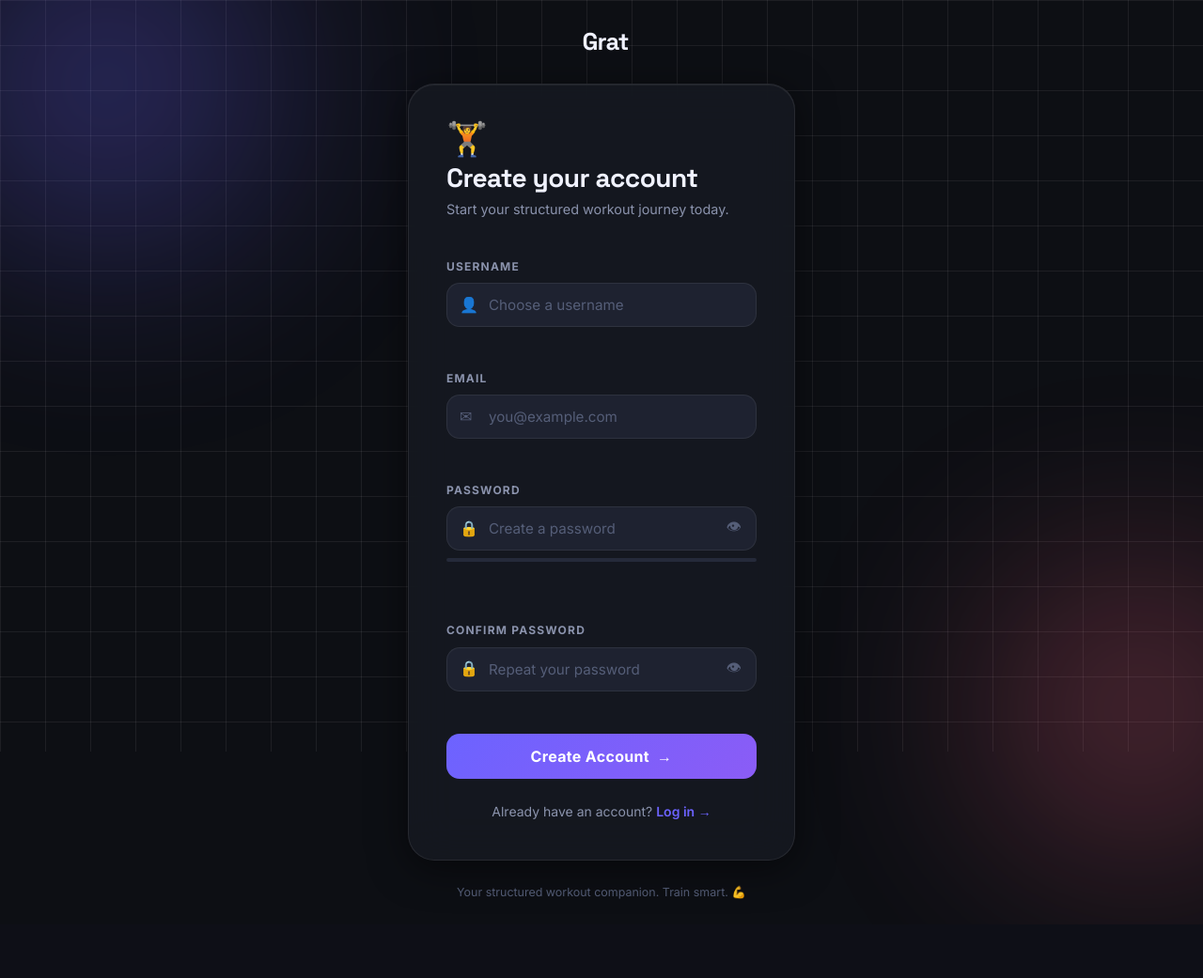
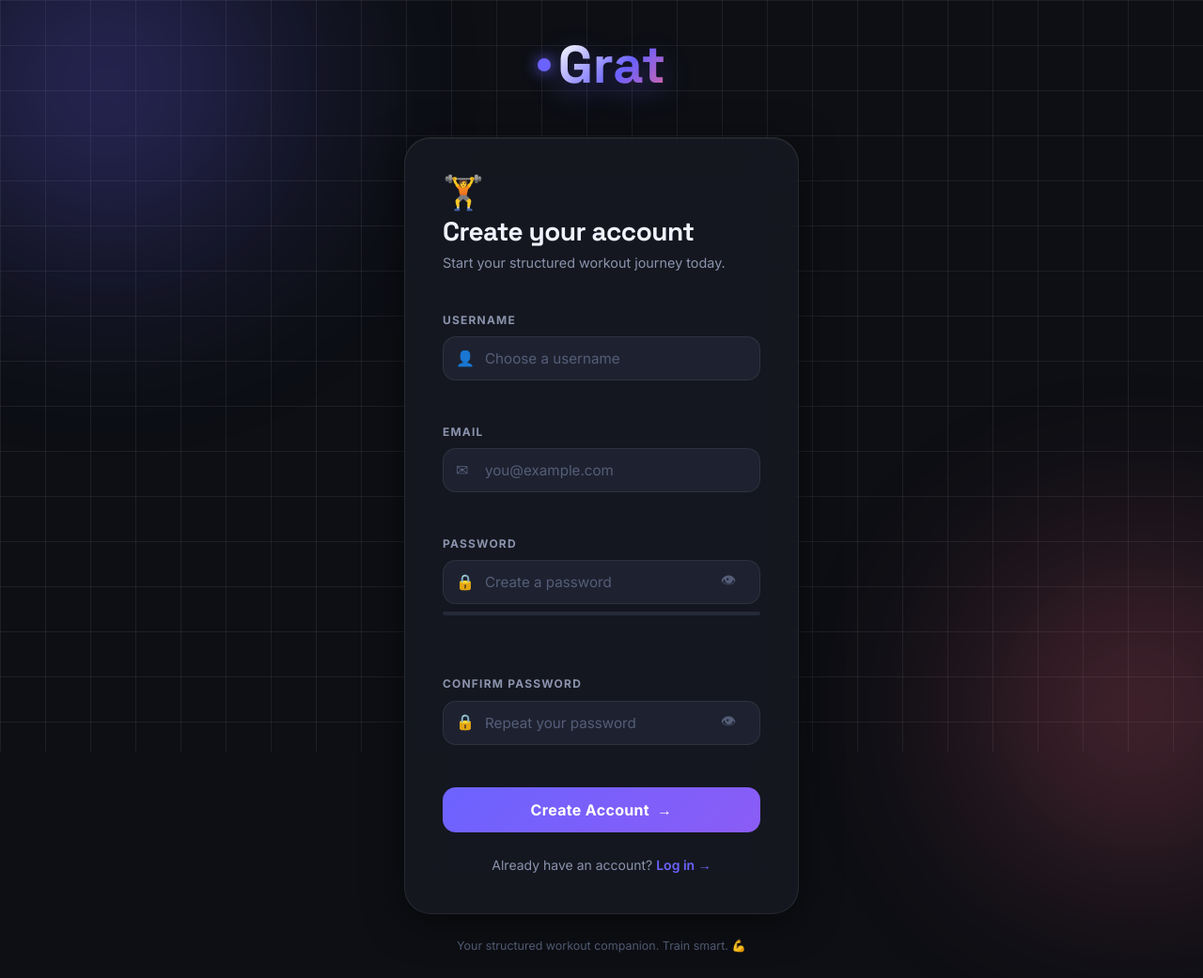
Before and after one commit to Sunken3410/Grat, a Django app: page /register/ in a window 1280 px wide. Shown: the whole page at 94% size. Before the commit the page ends 968 px from the top, so only its background shows below. Run offline with Django 5.2, Linux system fonts and the light colour scheme.

Commit message:
Grat title

```diff
--- a/grat/main/static/main/main.css
+++ b/grat/main/static/main/main.css
@@ -139,17 +139,25 @@ a {
   align-items: center;
   gap: var(--space-sm);
   font-family: var(--font-display);
-  font-size: 1.5rem;
-  font-weight: 800;
-  letter-spacing: -0.03em;
+  font-size: clamp(2rem, 4vw, 2.8rem);
+  font-weight: 900;
+  letter-spacing: 0;
+  background: linear-gradient(135deg, var(--clr-text-primary) 25%, var(--clr-accent), var(--clr-accent-2));
+  -webkit-background-clip: text;
+  -webkit-text-fill-color: transparent;
+  background-clip: text;
+  text-shadow: 0 10px 30px var(--clr-accent-glow);
 }
 
 .nav-brand .brand-dot {
-  width: 10px;
-  height: 10px;
+  display: inline-block;
+  flex: 0 0 auto;
+  width: 14px;
+  height: 14px;
   border-radius: 50%;
   background: var(--clr-accent);
-  box-shadow: 0 0 12px var(--clr-accent);
+  box-shadow: 0 0 16px var(--clr-accent);
+  -webkit-text-fill-color: initial;
   animation: pulse-dot 2s ease-in-out infinite;
 }
 
--- a/grat/main/static/main/styles.css
+++ b/grat/main/static/main/styles.css
@@ -720,10 +720,11 @@
 /* ── Auth Body Override ──────────────────────────────── */
 body.auth-body {
   display: flex;
-  align-items: center;
+  align-items: stretch;
   justify-content: center;
   min-height: 100vh;
-  overflow: hidden;
+  overflow-x: hidden;
+  overflow-y: auto;
 }
 
 /* ── Decorative Blobs ────────────────────────────────── */
@@ -766,10 +767,13 @@ body.auth-body {
   display: flex;
   flex-direction: column;
   align-items: center;
+  justify-content: center;
   gap: var(--space-lg);
   width: 100%;
   max-width: 460px;
-  padding: var(--space-lg);
+  min-height: 100vh;
+  padding: var(--space-lg) 16px;
+  box-sizing: border-box;
 }
 
 /* ── Auth Brand ──────────────────────────────────────── */
@@ -778,16 +782,35 @@ body.auth-body {
   align-items: center;
   gap: var(--space-sm);
   font-family: var(--font-display);
-  font-size: 1.6rem;
-  font-weight: 800;
-  letter-spacing: -0.03em;
+  font-size: clamp(2.5rem, 7vw, 3.5rem);
+  font-weight: 900;
+  letter-spacing: 0;
   color: var(--clr-text-primary);
+  background: linear-gradient(135deg, var(--clr-text-primary) 25%, var(--clr-accent), var(--clr-accent-2));
+  -webkit-background-clip: text;
+  -webkit-text-fill-color: transparent;
+  background-clip: text;
+  text-shadow: 0 10px 30px var(--clr-accent-glow);
   text-decoration: none;
+  margin-bottom: var(--space-sm);
+}
+
+.auth-brand .brand-dot {
+  display: inline-block;
+  flex: 0 0 auto;
+  width: 14px;
+  height: 14px;
+  border-radius: 50%;
+  background: var(--clr-accent);
+  box-shadow: 0 0 16px var(--clr-accent);
+  -webkit-text-fill-color: initial;
 }
 
 /* ── Auth Card ───────────────────────────────────────── */
 .auth-card {
   width: 100%;
+  max-width: 420px;
+  box-sizing: border-box;
   background: rgba(22, 25, 33, 0.9);
   backdrop-filter: blur(24px);
   -webkit-backdrop-filter: blur(24px);
@@ -917,6 +940,8 @@ body.auth-body {
 /* ── Input ───────────────────────────────────────────── */
 .auth-input {
   width: 100%;
+  min-height: 44px;
+  box-sizing: border-box;
   background: var(--clr-surface-2);
   border: 1px solid var(--clr-border);
   border-radius: var(--radius-md);
@@ -945,6 +970,8 @@ body.auth-body {
 .auth-eye-btn {
   position: absolute;
   right: 12px;
+  width: 44px;
+  height: 44px;
   background: none;
   border: none;
   cursor: pointer;
@@ -953,6 +980,7 @@ body.auth-body {
   font-size: 1rem;
   display: flex;
   align-items: center;
+  justify-content: center;
   transition: color var(--t-fast);
 }
 
@@ -1000,6 +1028,8 @@ body.auth-body {
 /* ── Submit Button ───────────────────────────────────── */
 .auth-submit-btn {
   width: 100%;
+  min-height: 44px;
+  box-sizing: border-box;
   margin-top: var(--space-lg);
   padding: 14px var(--space-lg);
   background: linear-gradient(135deg, var(--clr-accent), #8b5cf6);
@@ -1292,7 +1322,12 @@ body.auth-body {
 /* ── Auth Responsive ─────────────────────────────────── */
 @media (max-width: 480px) {
   .auth-page {
-    padding: var(--space-md);
+    padding: var(--space-md) 16px;
+  }
+
+  .auth-brand {
+    font-size: clamp(2rem, 13vw, 2.8rem);
+    margin-bottom: 0;
   }
 
   .auth-card {
```
